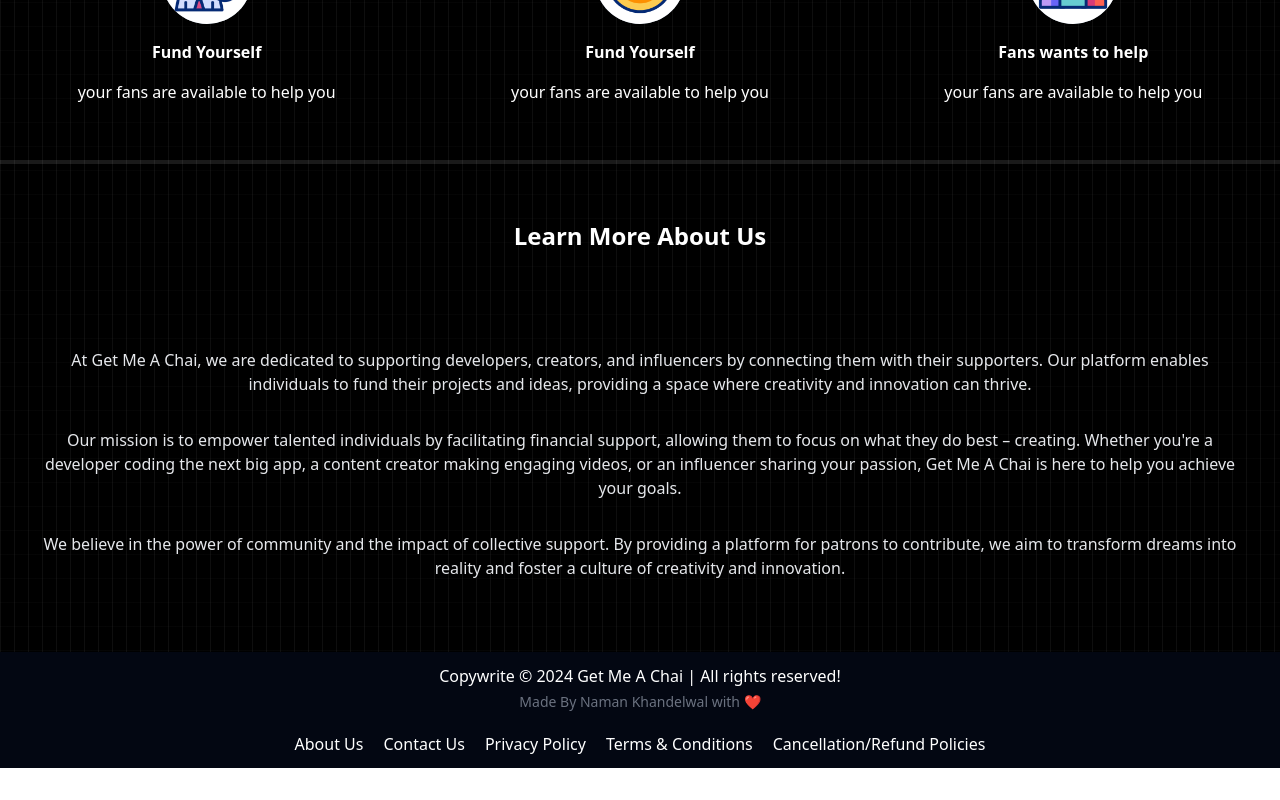
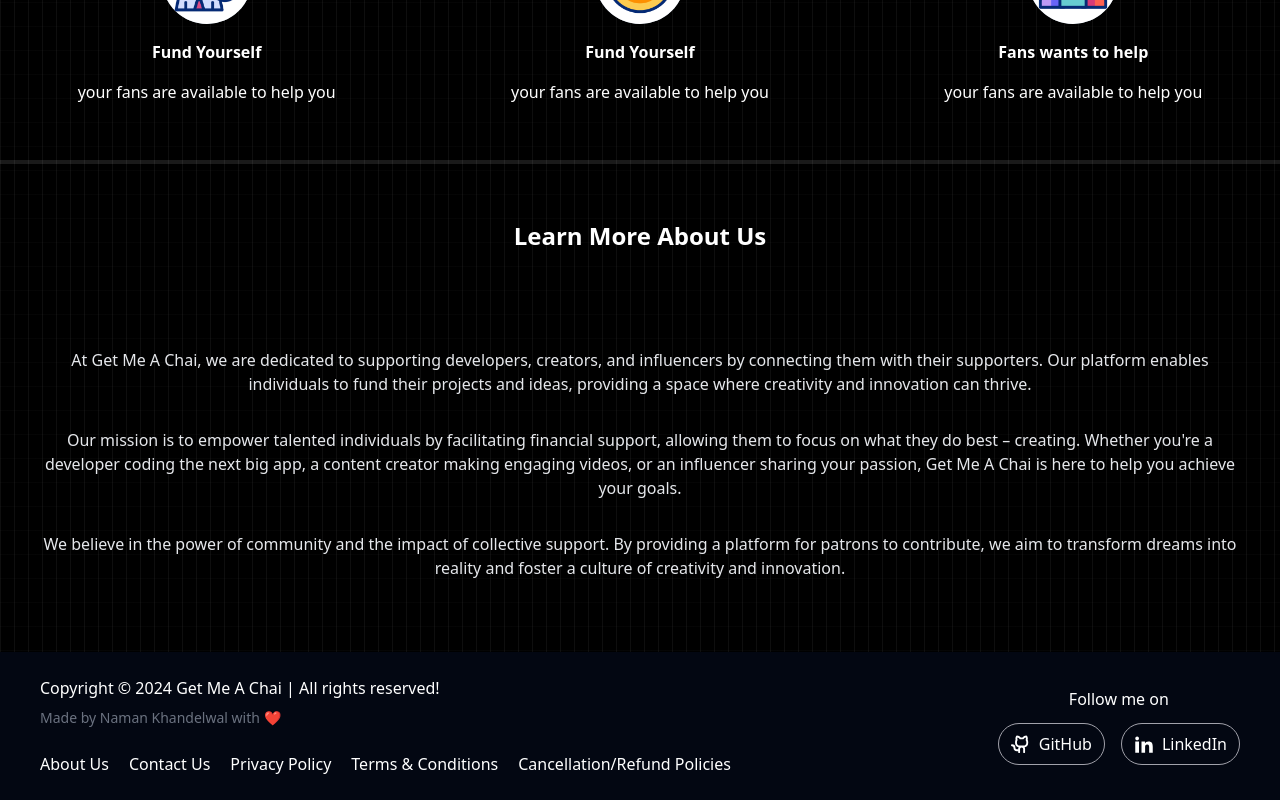
Before and after one commit to vivek2803/GetMeAChai, a Next.js app: page / in a window 1280 px wide. Shown: the part 1078-1878 px from the top of the page. Before the commit the page ends 1846 px from the top, so only its background shows below. Built offline with nearby package versions, Linux system fonts and the light colour scheme; no server answers.

Commit message:
edit footer

```diff
--- a/app/page.js
+++ b/app/page.js
@@ -3,6 +3,7 @@ import { SpeedInsights } from "@vercel/speed-insights/next"
 import { Analytics } from "@vercel/analytics/react"
 import { Suspense } from "react";
 import Loader from "@/components/Loader";
+
 
 export default function Home() {
   return (
--- a/components/Footer.js
+++ b/components/Footer.js
@@ -1,27 +1,41 @@
-import React from 'react'
-import Link from 'next/link'
+import React from 'react';
+import Link from 'next/link';
+import { PiGithubLogoBold } from "react-icons/pi";
+import { ImLinkedin2 } from "react-icons/im";
 
 const Footer = () => {
-  const currentYear = new Date().getFullYear()
+  const currentYear = new Date().getFullYear();
   return (
-    <footer className='bg-gray-950 text-white flex justify-center py-3 md:items-center flex-col gap-5 px-3 md:px-10 '>
-    <div className='flex justify-center items-center flex-col gap-1'>
+    <footer className='bg-gray-950 text-white flex flex-col md:flex-row justify-between items-center py-6 px-4 md:px-10 gap-6'>
+      <div className='flex flex-col items-center md:items-start gap-2 md:gap-6'>
+        <div className='flex flex-col items-center md:items-start gap-2'>
+          <div className='text-sm md:text-base'>Copyright &copy; {currentYear} Get Me A Chai | All rights reserved!</div>
+          <div className='text-xs md:text-sm text-gray-500'>Made by Naman Khandelwal with ❤</div>
+        </div>
+        <div className='flex flex-col md:flex-row gap-3 md:gap-5 text-center'>
+          <Link href='/about' className='text-sm md:text-base hover:underline transition-colors'>About Us</Link>
+          <Link href='/contact' className='text-sm md:text-base hover:underline transition-colors'>Contact Us</Link>
+          <Link href='/privacy-policy' className='text-sm md:text-base hover:underline transition-colors'>Privacy Policy</Link>
+          <Link href='/terms&conditions' className='text-sm md:text-base hover:underline transition-colors'>Terms & Conditions</Link>
+          <Link href='/cancellation&refund' className='text-sm md:text-base hover:underline transition-colors'>Cancellation/Refund Policies</Link>
+        </div>
+      </div>
 
-        <div className='text-sm md:text-base'>Copywrite &copy; {currentYear} Get Me A Chai | All rights reserved!</div>
-        <div className='text-xs md:text-sm text-gray-500'>Made By Naman Khandelwal with ❤</div>
-    </div>
-    <div className='links flex text-left flex-col md:flex-row gap-5 '>
-
-      {/* links for About Us, Contact Us, Privacy Policy, Terms & Conditions, Cancellation/Refund Policies. */}
-
-      <Link href='/about' className='text-sm md:text-base'>About Us</Link>
-      <Link href='/contact' className='text-sm md:text-base'>Contact Us</Link>
-      <Link href='/privacy-policy' className='text-sm md:text-base'>Privacy Policy</Link>
-      <Link href='/terms&conditions' className='text-sm md:text-base'>Terms & Conditions</Link>
-      <Link href='/cancellation&refund' className='text-sm md:text-base'>Cancellation/Refund Policies</Link>
-    </div>
+      <div className='flex flex-col items-center gap-3'>
+        <div className='text-sm md:text-base'>Follow me on</div>
+        <div className='flex gap-4 items-center'>
+          <a href="https://github.com/namankoolwal" target='_blank' className='border border-zinc-400 py-2 px-3 rounded-full hover:bg-gray-800 transition-colors flex items-center gap-2'>
+            <PiGithubLogoBold className='w-5 h-5'/>
+            <span className='hidden md:inline'>GitHub</span>
+          </a>
+          <a href="https://linkedin.com/in/naman-khandelwal-568971189" target='_blank' className='border border-zinc-400 py-2 px-3 rounded-full hover:bg-gray-800 transition-colors flex items-center gap-2'>
+            <ImLinkedin2 className='w-5 h-5'/>
+            <span className='hidden md:inline'>LinkedIn</span>
+          </a>
+        </div>
+      </div>
     </footer>
-  )
+  );
 }
 
-export default Footer
+export default Footer;
--- a/package.json
+++ b/package.json
@@ -17,6 +17,7 @@
     "razorpay": "^2.9.3",
     "react": "^18",
     "react-dom": "^18",
+    "react-icons": "^5.2.1",
     "react-toastify": "^10.0.5"
   },
   "devDependencies": {
```
Also changed, not shown: 1 other file (tests, documents, lock files or other folders).
